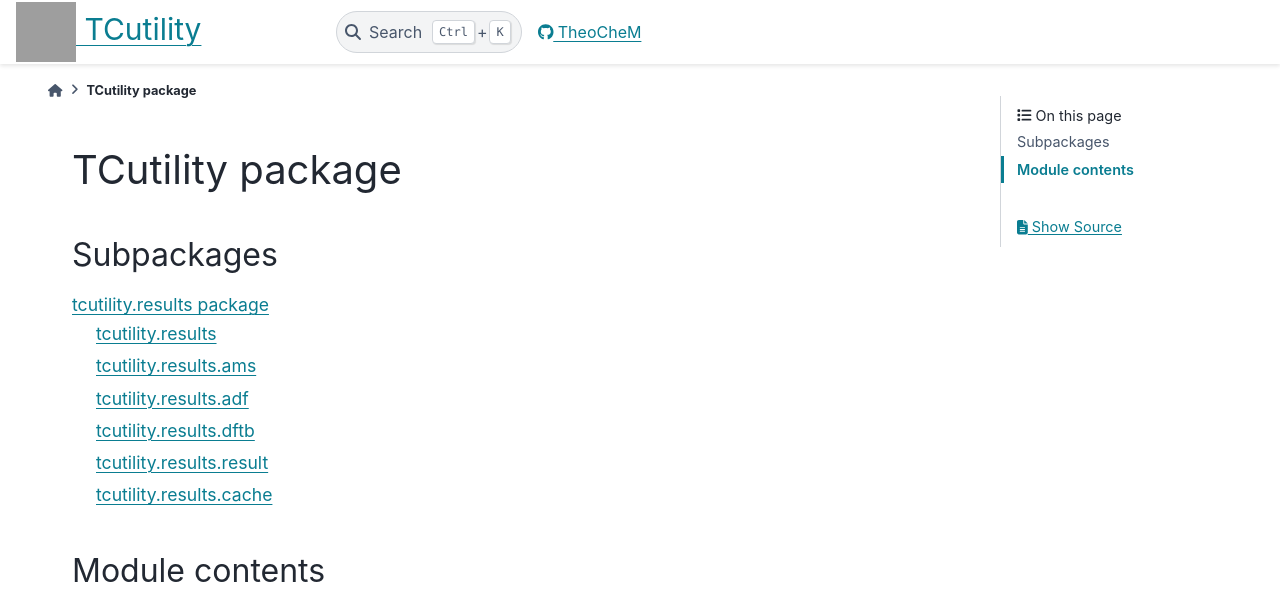
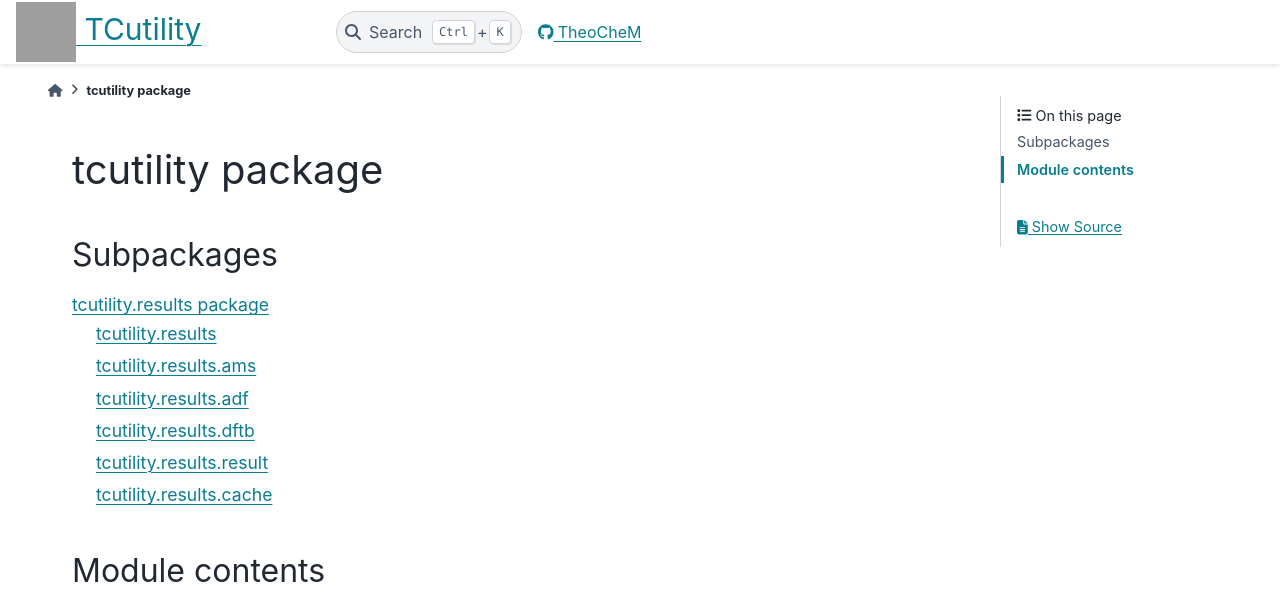
Before and after one commit to TheoChem-VU/TCutility, a Sphinx documentation site: the page built from docs/TCutility.rst, in a window 1280 px wide, cut to the strip 0-603 px from the top of the page. Built offline with Sphinx 7.4.7 and the PyData theme 0.15.4, drawn with Linux system fonts in a browser that asks for light colours; pages that are not in the unit, such as notebooks, are missing from menus; grey boxes are pictures that could not be loaded.

```diff
--- a/docs/TCutility.rst
+++ b/docs/TCutility.rst
@@ -1,4 +1,4 @@
-TCutility package
+tcutility package
 =================
 
 Subpackages
```
